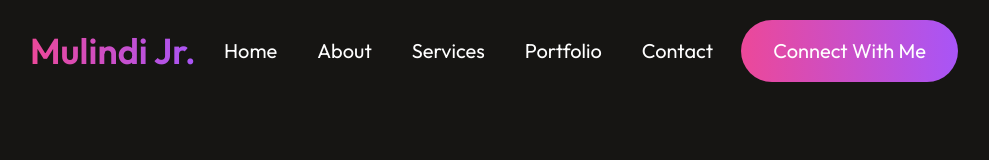
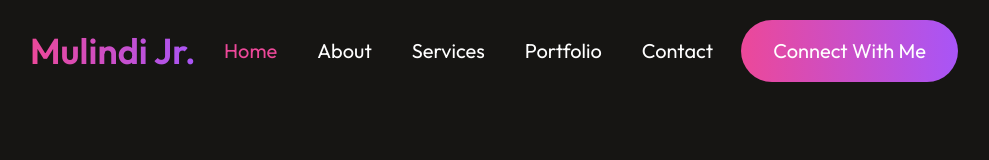
Before and after one commit to mulindijr/Portfolio, a React (Vite) app: page / in a window 1280 px wide. Shown: the top 160 px of the page, without its empty margins (146-1135 px from the left). Built offline with nearby package versions, Linux system fonts and the light colour scheme.

Commit message:
Feat: Highlight Navbar link corresponding to the active section on link click

```diff
--- a/src/components/Navbar.jsx
+++ b/src/components/Navbar.jsx
@@ -1,15 +1,17 @@
-import React from 'react'
+import React, { useState } from 'react'
 
 const Navbar = () => {
+  const [menu, setMenu] = useState('home')
+
   return (
     <div className='flex justify-between items-center mt-5 mx-44'>
       <h1 className='cursor-pointer text-4xl font-semibold bg-gradient-to-r from-pink-500 to-purple-500 bg-clip-text text-transparent'>Mulindi Jr.</h1>
       <ul className='flex space-x-10 text-[20px]'>
-        <li className='cursor-pointer hover:text-pink-300'>Home</li>
-        <li className='cursor-pointer hover:text-pink-300'>About</li>
-        <li className='cursor-pointer hover:text-pink-300'>Services</li>
-        <li className='cursor-pointer hover:text-pink-300'>Portfolio</li>
-        <li className='cursor-pointer hover:text-pink-300'>Contact</li>
+        <li className={`cursor-pointer ${menu==='home' ? 'text-pink-500' : 'text-white'}`}onClick={() => setMenu('home')}>Home</li>
+        <li className={`cursor-pointer ${menu==='about' ? 'text-pink-500' : 'text-white'}`}onClick={() => setMenu('about')}>About</li>
+        <li className={`cursor-pointer ${menu==='services' ? 'text-pink-500' : 'text-white'}`}onClick={() => setMenu('services')}>Services</li>
+        <li className={`cursor-pointer ${menu==='portfolio' ? 'text-pink-500' : 'text-white'}`}onClick={() => setMenu('portfolio')}>Portfolio</li>
+        <li className={`cursor-pointer ${menu==='contact' ? 'text-pink-500' : 'text-white'}`}onClick={() => setMenu('contact')}>Contact</li>
       </ul>
       <button className='py-4 px-8 rounded-[50px] text-[20px] bg-gradient-to-r from-pink-500 to-purple-500'>Connect With Me</button>
     </div>
```
